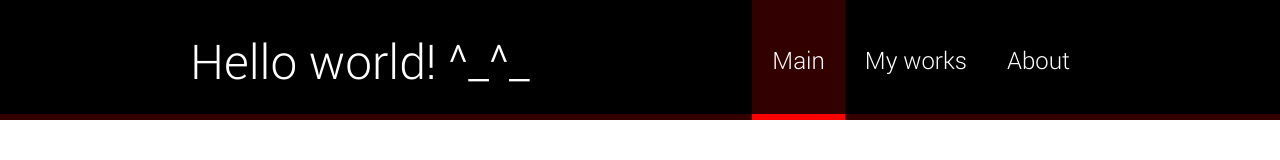
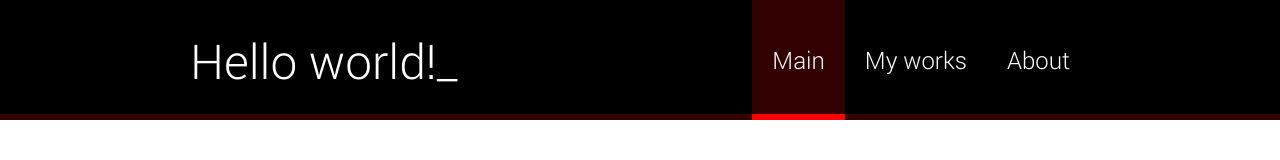
Before and after one commit to kembek/kembek.github.io, a plain HTML site: page index.html in a window 1280 px wide. Shown: the top 160 px of the page. Drawn offline with Linux system fonts and the light colour scheme.

Commit message:
Fix: change header text

```diff
--- a/index.html
+++ b/index.html
@@ -14,7 +14,7 @@
     <header class="header">
       <div class="header-content">
         <div class="header-logo">
-          <span class="header-logo-text">Hello world! ^_^<span id="underscore">_</span>
+          <span class="header-logo-text">Hello world!<span id="underscore">_</span>
           </span>
         </div>
         <nav class="header-nav">
```
